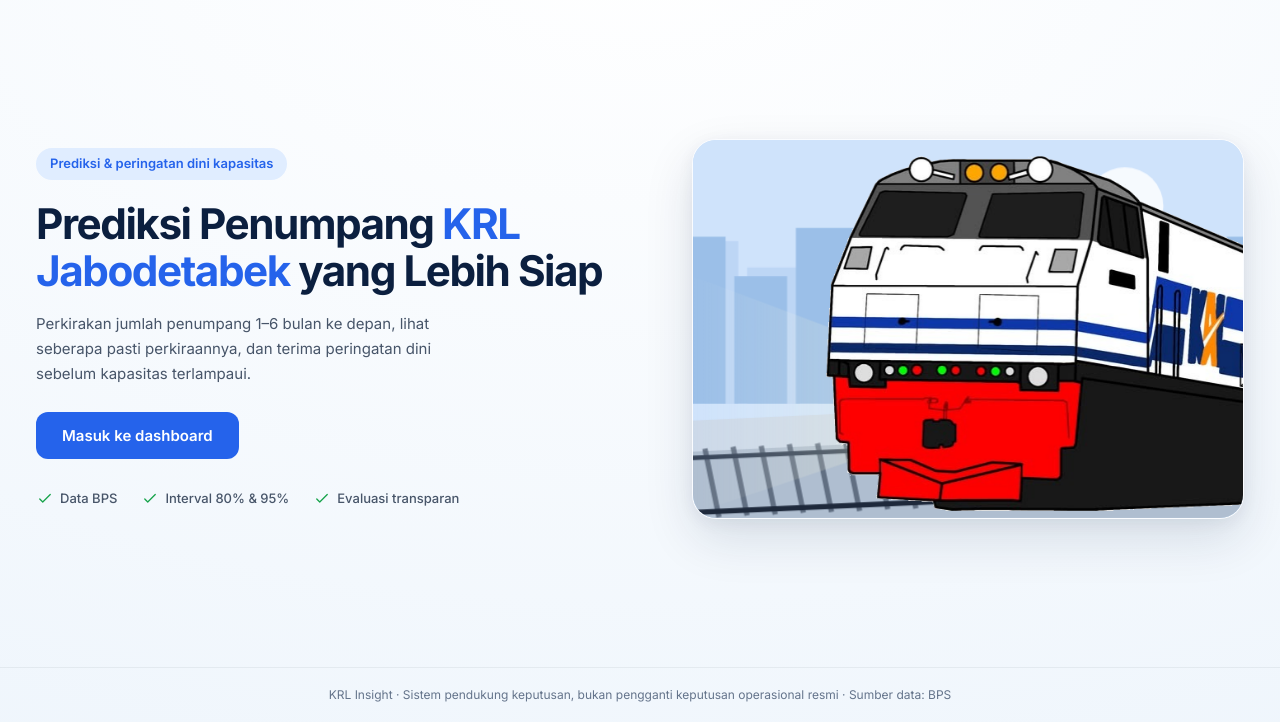
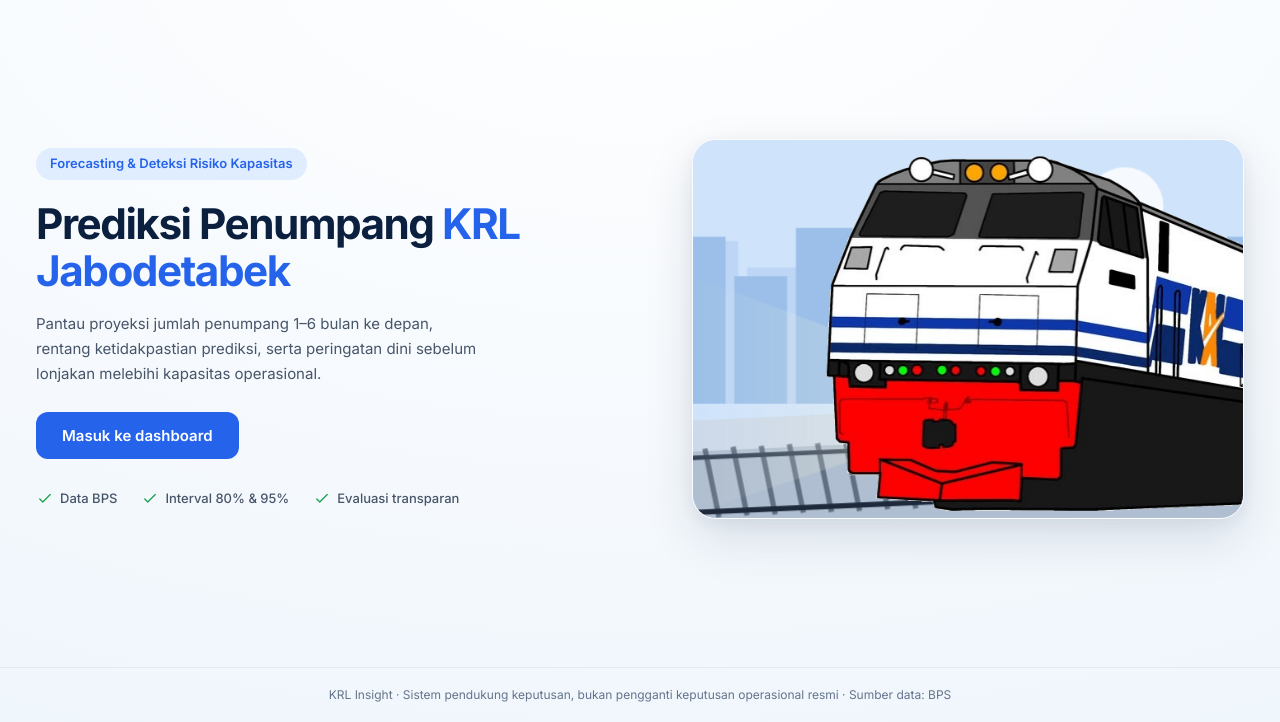
Before and after one commit to LeandroJovan/prediksi-penumpang-krl-jabodetabek, a plain HTML site: page frontend/index.html in a window 1280 px wide. Shown: the part 78-800 px from the top of the page. Drawn offline with nearby package versions, Linux system fonts and the light colour scheme.

Commit message:
fix(frontend): rapikan judul beranda dan sederhanakan deskripsi proyek

```diff
--- a/frontend/index.html
+++ b/frontend/index.html
@@ -6,7 +6,7 @@
 <title>KRL Insight</title>
 <link rel="preconnect" href="https://fonts.googleapis.com">
 <link href="https://fonts.googleapis.com/css2?family=Inter:wght@400;500;600;700&display=swap" rel="stylesheet">
-<link rel="stylesheet" href="css/styles.css?v=8">
+<link rel="stylesheet" href="css/styles.css?v=9">
 </head>
 <body>
 <header id="topbar">
@@ -28,6 +28,6 @@
   <div id="view"></div>
 </main>
 <script src="https://cdnjs.cloudflare.com/ajax/libs/Chart.js/4.4.1/chart.umd.min.js"></script>
-<script src="js/app.js?v=8"></script>
+<script src="js/app.js?v=9"></script>
 </body>
 </html>
--- a/frontend/js/app.js
+++ b/frontend/js/app.js
@@ -112,9 +112,9 @@
       <a class="btn acc" href="#dashboard">Buka dashboard</a></header>
 
     <section class="lp-hero"><div class="wrap lp-hg">
-      <div class="lp-copy"><span class="lp-eyebrow">Prediksi &amp; peringatan dini kapasitas</span>
-        <h1>Prediksi Penumpang <em>KRL Jabodetabek</em> yang Lebih Siap</h1>
-        <p>Perkirakan jumlah penumpang 1–6 bulan ke depan, lihat seberapa pasti perkiraannya, dan terima peringatan dini sebelum kapasitas terlampaui.</p>
+      <div class="lp-copy"><span class="lp-eyebrow">Forecasting &amp; Deteksi Risiko Kapasitas</span>
+        <h1>Prediksi Penumpang <em>KRL Jabodetabek</em></h1>
+        <p>Pantau proyeksi jumlah penumpang 1–6 bulan ke depan, rentang ketidakpastian prediksi, serta peringatan dini sebelum lonjakan melebihi kapasitas operasional.</p>
         <div class="hero-cta"><a class="btn acc lg" href="#dashboard">Masuk ke dashboard</a></div>
         <ul class="lp-marks"><li>${I(P.check, 18)}Data BPS</li><li>${I(P.check, 18)}Interval 80% &amp; 95%</li><li>${I(P.check, 18)}Evaluasi transparan</li></ul></div>
       <div class="lp-scene">
```
